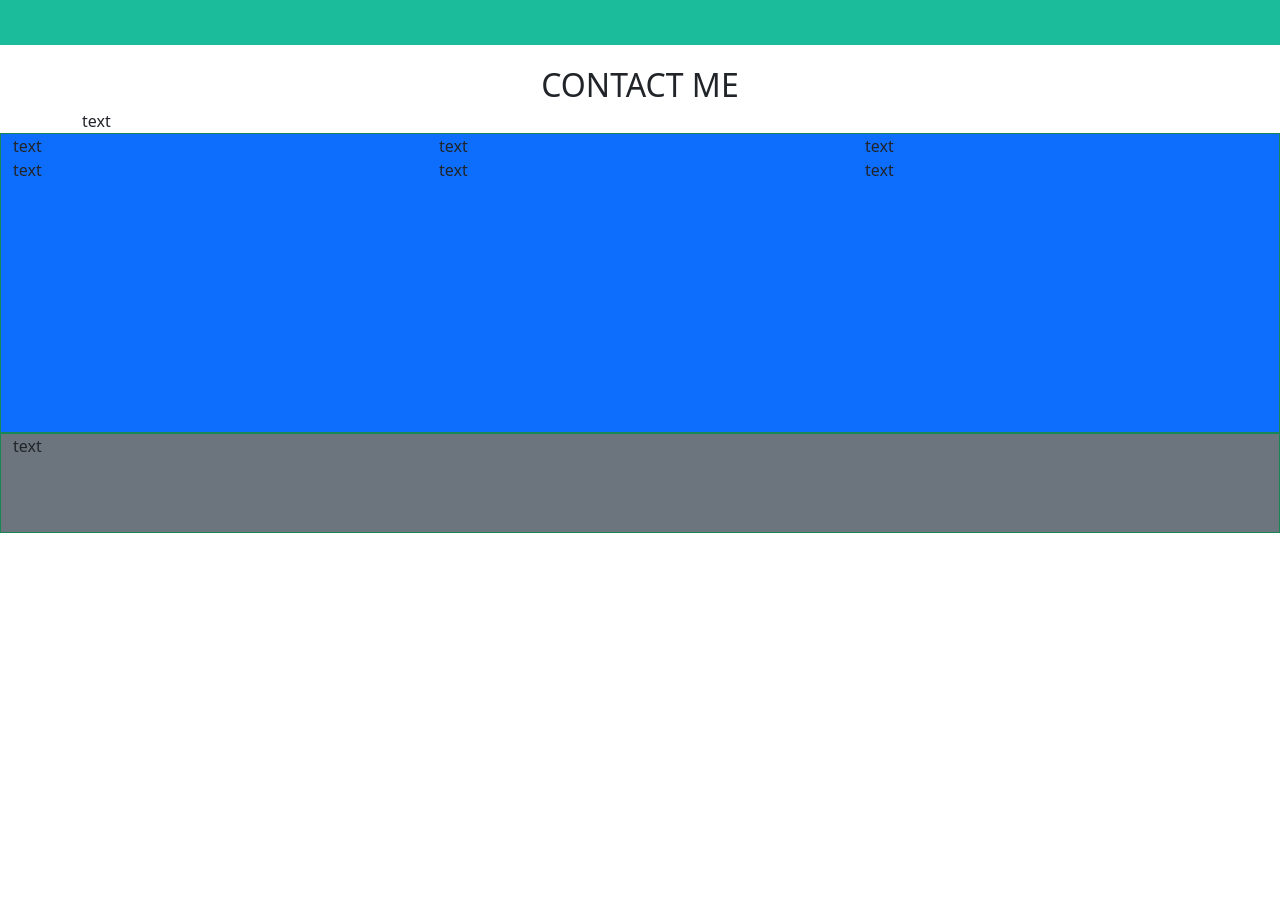
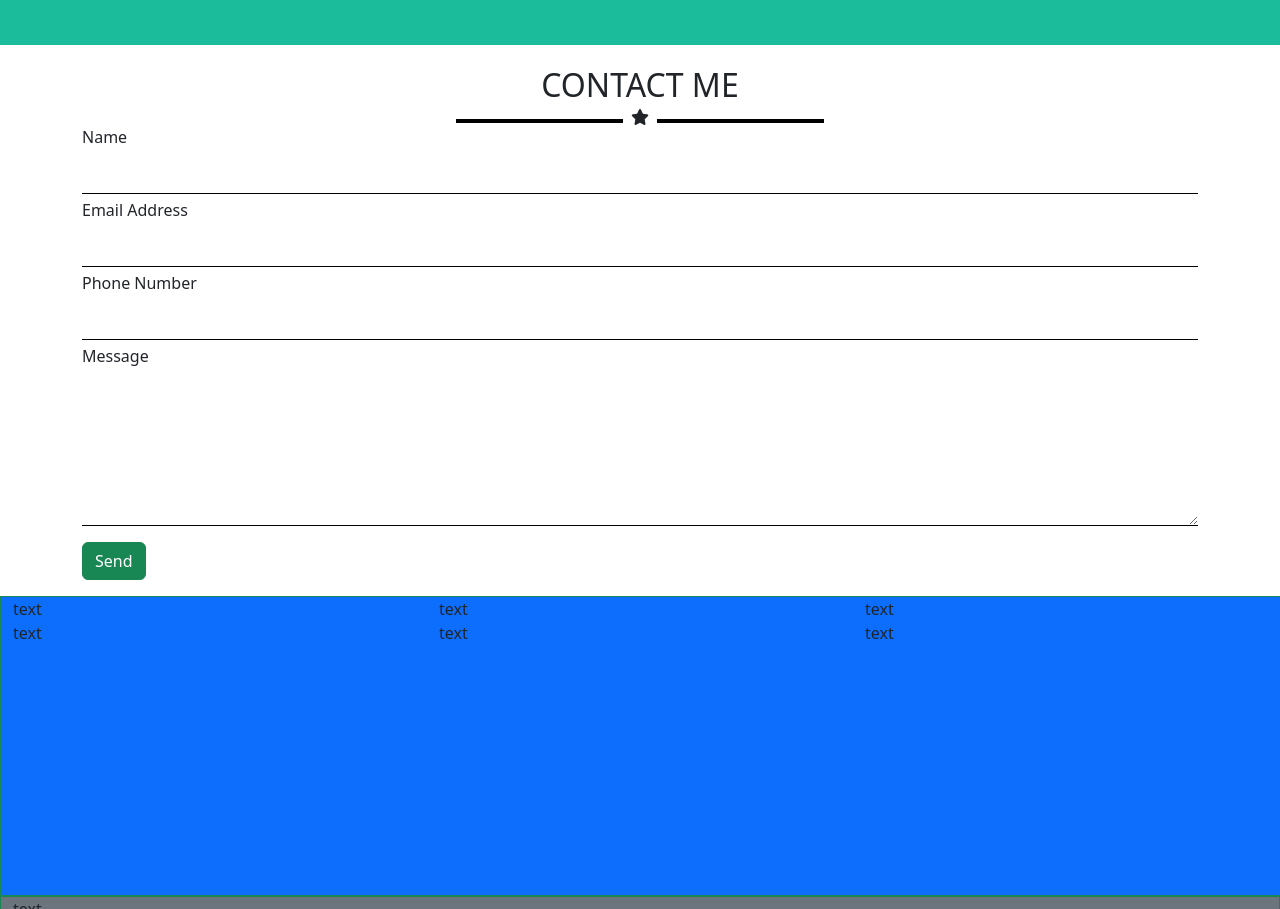
Before and after one commit to Mario-Marchio/html-css-bootstrap-freelancer, a plain HTML site: page index.html in a window 1280 px wide. Shown: the part 1535-2444 px from the top of the page. Before the commit the page ends 2068 px from the top, so only its background shows below. Drawn offline with nearby package versions, Linux system fonts and the light colour scheme.

Commit message:
form done

```diff
--- a/css/stile.css
+++ b/css/stile.css
@@ -35,3 +35,12 @@
     height: 2px;
     margin-top:10px;
 }
+textarea{
+    width: 100%;
+    height: 150px;
+}
+.form-control{
+    border-radius: 0;
+    border:0;
+    border-bottom: 1px solid black;
+}
--- a/index.html
+++ b/index.html
@@ -71,8 +71,28 @@
         <div class="container-sm container-md container-lg">
             <div class="row">
                 <div class="col-12 d-flex justify-content-center fs-2 mt-3 ">CONTACT ME</div>
-                <div class="col-12 "></div>
-                <div class="col-12 ">text</div>
+                <div class="col-12 d-flex justify-content-center"><span class="black-line me-2"></span><i class="fa-solid fa-star"></i><span class="black-line ms-2"></span></div>
+                <div class="col-12 ">
+                    <form>
+                        <div class="mb-1">
+                            <label for="name" class="form-label">Name</label>
+                            <input type="text" class="form-control" id="name">
+                        </div>
+                        <div class="mb-1">
+                            <label for="email" class="form-label">Email Address</label>
+                            <input type="email" class="form-control" id="email">
+                        </div>
+                        <div class="mb-1">
+                            <label for="phone" class="form-label">Phone Number</label>
+                            <input type="tel" class="form-control" id="phone">
+                        </div>
+                        <div class="mb-3">
+                            <label for="message" class="form-label">Message</label>
+                            <textarea type="message" class="form-control" id="message"></textarea>
+                        </div>
+                        <button type="submit" class="btn btn-success mb-3">Send</button>
+                    </form>
+                </div>
             </div>
         </div>
     </div>
```
